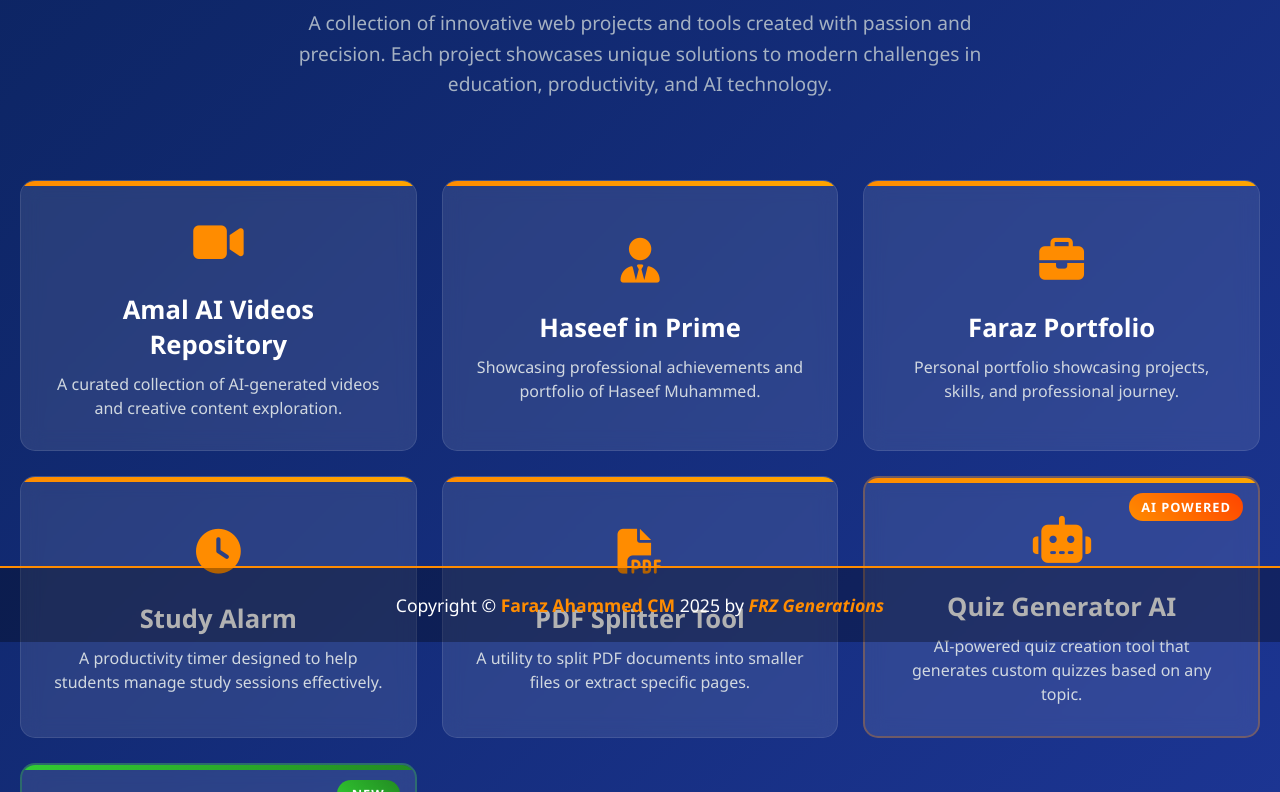
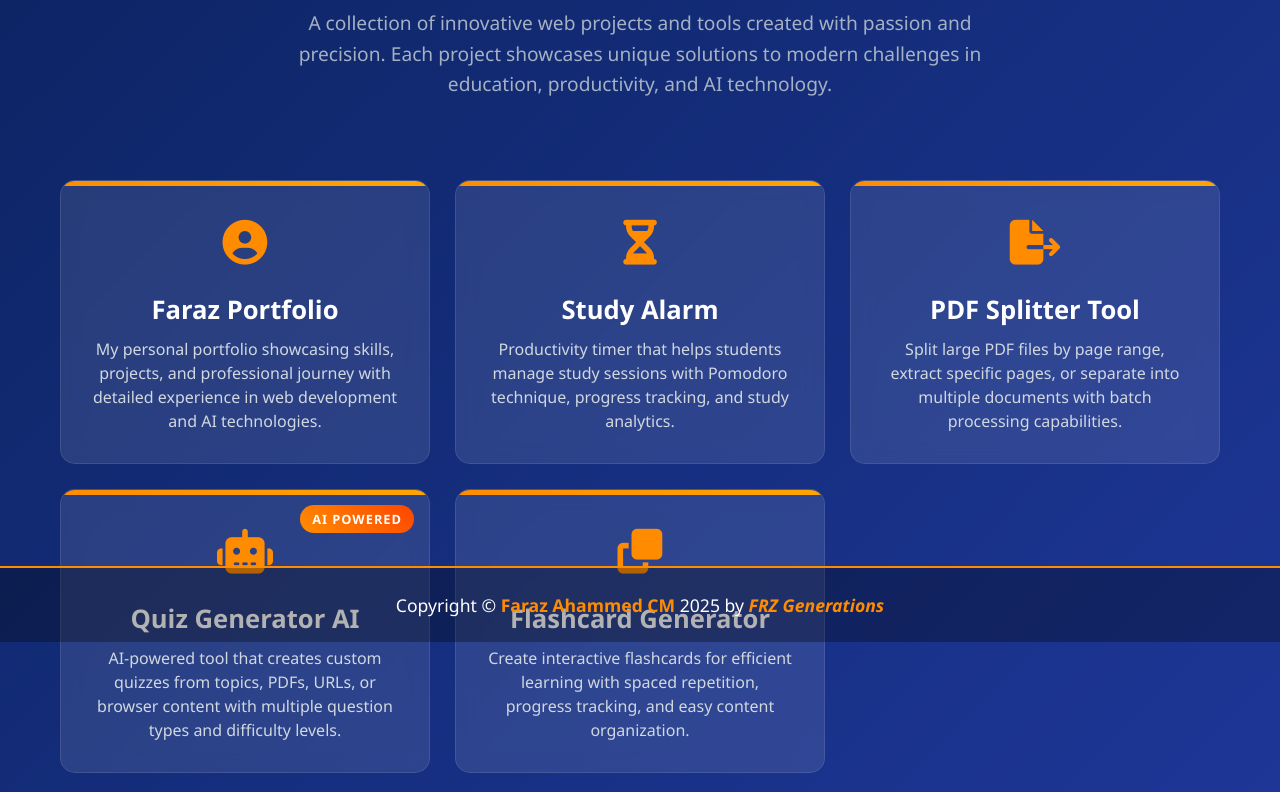
Before and after one commit to farazahammed/Generations, a plain HTML site: page Index.html in a window 1280 px wide. Shown: the part 158-950 px from the top of the page. Drawn offline with Linux system fonts and the light colour scheme.

Commit message:
Update Index.html

```diff
--- a/Index.html
+++ b/Index.html
@@ -17,11 +17,11 @@
             background: linear-gradient(135deg, #0c2461 0%, #1e3799 100%);
             color: #fff;
             min-height: 100vh;
-            padding-bottom: 80px; /* Space for footer */
+            padding-bottom: 80px;
         }
 
         .container {
-            max-width: 1300px;
+            max-width: 1200px;
             margin: 0 auto;
             padding: 20px;
         }
@@ -90,7 +90,7 @@
 
         .project-box:hover {
             transform: translateY(-10px);
-            box-shadow: 0 15px 30px rgba(0, 0, 0, 0.3);
+            box-shadow: 0 15px 30px rgba(255, 140, 0, 0.2);
             border-color: rgba(255, 140, 0, 0.5);
             background: rgba(255, 255, 255, 0.15);
         }
@@ -109,6 +109,7 @@
             font-size: 2.8rem;
             color: #ff8c00;
             margin-bottom: 20px;
+            transition: all 0.5s ease;
         }
 
         .project-title {
@@ -136,15 +137,9 @@
             z-index: 1;
         }
 
-        .project-box:hover .project-icon {
-            transform: scale(1.1);
-            transition: transform 0.3s ease;
-        }
-
         /* Special styling for Quiz Generator AI box */
         .quiz-box {
             position: relative;
-            border: 2px solid rgba(255, 140, 0, 0.3);
         }
 
         .quiz-box::after {
@@ -160,35 +155,6 @@
             font-weight: bold;
             text-transform: uppercase;
             letter-spacing: 1px;
-        }
-
-        /* Special styling for Flashcard Generator box */
-        .flashcard-box {
-            position: relative;
-            border: 2px solid rgba(50, 205, 50, 0.3);
-        }
-
-        .flashcard-box::after {
-            content: 'NEW';
-            position: absolute;
-            top: 15px;
-            right: 15px;
-            background: linear-gradient(45deg, #32cd32, #228b22);
-            color: white;
-            padding: 5px 15px;
-            border-radius: 20px;
-            font-size: 0.8rem;
-            font-weight: bold;
-            text-transform: uppercase;
-            letter-spacing: 1px;
-        }
-
-        .flashcard-box .project-icon {
-            color: #32cd32;
-        }
-
-        .flashcard-box::before {
-            background: linear-gradient(90deg, #32cd32, #228b22);
         }
 
         footer {
@@ -217,29 +183,77 @@
             font-style: italic;
         }
 
+        /* Animations */
         @keyframes fadeIn {
             from { opacity: 0; transform: translateY(-20px); }
             to { opacity: 1; transform: translateY(0); }
         }
 
-        @keyframes pulse {
+        @keyframes shake {
+            0%, 100% { transform: translateX(0); }
+            25% { transform: translateX(-5px); }
+            75% { transform: translateX(5px); }
+        }
+
+        @keyframes split {
+            0% { transform: translateX(0) scale(1); }
+            50% { transform: translateX(-10px) scale(0.9); }
+            100% { transform: translateX(10px) scale(0.9); }
+        }
+
+        @keyframes brainPulse {
             0% { transform: scale(1); }
-            50% { transform: scale(1.05); }
+            50% { transform: scale(1.1); }
             100% { transform: scale(1); }
         }
 
-        @keyframes flip {
+        @keyframes robotMove {
+            0% { transform: translateY(0) rotate(0); }
+            25% { transform: translateY(-5px) rotate(5deg); }
+            75% { transform: translateY(5px) rotate(-5deg); }
+            100% { transform: translateY(0) rotate(0); }
+        }
+
+        @keyframes cardFlip {
             0% { transform: rotateY(0); }
-            50% { transform: rotateY(90deg); }
+            50% { transform: rotateY(180deg); }
             100% { transform: rotateY(0); }
         }
 
-        .pulse {
-            animation: pulse 2s infinite;
+        @keyframes profileGrow {
+            0% { transform: scale(1); }
+            50% { transform: scale(1.2); }
+            100% { transform: scale(1); }
         }
 
-        .flip {
-            animation: flip 3s infinite;
+        /* Hover animations for icons */
+        .profile-icon:hover {
+            animation: profileGrow 0.8s ease-in-out;
+        }
+
+        .timer-icon:hover {
+            animation: shake 0.5s ease-in-out infinite;
+        }
+
+        .pdf-icon:hover {
+            animation: split 0.6s ease-in-out forwards;
+        }
+
+        .quiz-icon:hover {
+            animation: robotMove 1s ease-in-out infinite;
+        }
+
+        .flashcard-icon:hover {
+            animation: cardFlip 1s ease-in-out;
+        }
+
+        /* Icon colors - all orange theme */
+        .project-icon {
+            color: #ff8c00;
+        }
+
+        .project-box::before {
+            background: linear-gradient(90deg, #ff8c00, #ffa500);
         }
 
         @media (max-width: 768px) {
@@ -261,8 +275,7 @@
                 padding: 20px;
             }
 
-            .quiz-box::after,
-            .flashcard-box::after {
+            .quiz-box::after {
                 top: 10px;
                 right: 10px;
                 padding: 4px 8px;
@@ -279,73 +292,53 @@
         </header>
 
         <div class="projects-grid">
-            <!-- Amal AI Videos Repository -->
-            <div class="project-box">
-                <div class="project-icon">
-                    <i class="fas fa-video"></i>
-                </div>
-                <h3 class="project-title">Amal AI Videos Repository</h3>
-                <p class="project-description">A curated collection of AI-generated videos and creative content exploration.</p>
-                <a href="https://jr-shibu.netlify.app" class="project-link" target="_blank"></a>
-            </div>
-
-            <!-- Haseef in Prime -->
-            <div class="project-box">
-                <div class="project-icon">
-                    <i class="fas fa-user-tie"></i>
-                </div>
-                <h3 class="project-title">Haseef in Prime</h3>
-                <p class="project-description">Showcasing professional achievements and portfolio of Haseef Muhammed.</p>
-                <a href="https://haseefmuhammedpc.netlify.app" class="project-link" target="_blank"></a>
-            </div>
-
             <!-- Faraz Portfolio -->
             <div class="project-box">
-                <div class="project-icon">
-                    <i class="fas fa-briefcase"></i>
+                <div class="project-icon profile-icon">
+                    <i class="fas fa-user-circle"></i>
                 </div>
                 <h3 class="project-title">Faraz Portfolio</h3>
-                <p class="project-description">Personal portfolio showcasing projects, skills, and professional journey.</p>
+                <p class="project-description">My personal portfolio showcasing skills, projects, and professional journey with detailed experience in web development and AI technologies.</p>
                 <a href="https://farazahammedcm.netlify.app" class="project-link" target="_blank"></a>
             </div>
 
             <!-- Study Alarm -->
             <div class="project-box">
-                <div class="project-icon">
-                    <i class="fas fa-clock"></i>
+                <div class="project-icon timer-icon">
+                    <i class="fas fa-hourglass-half"></i>
                 </div>
                 <h3 class="project-title">Study Alarm</h3>
-                <p class="project-description">A productivity timer designed to help students manage study sessions effectively.</p>
+                <p class="project-description">Productivity timer that helps students manage study sessions with Pomodoro technique, progress tracking, and study analytics.</p>
                 <a href="https://frz-timer.netlify.app" class="project-link" target="_blank"></a>
             </div>
 
             <!-- PDF Splitter -->
             <div class="project-box">
-                <div class="project-icon">
-                    <i class="fas fa-file-pdf"></i>
+                <div class="project-icon pdf-icon">
+                    <i class="fas fa-file-export"></i>
                 </div>
                 <h3 class="project-title">PDF Splitter Tool</h3>
-                <p class="project-description">A utility to split PDF documents into smaller files or extract specific pages.</p>
+                <p class="project-description">Split large PDF files by page range, extract specific pages, or separate into multiple documents with batch processing capabilities.</p>
                 <a href="https://frz-pdf-splitter.netlify.app" class="project-link" target="_blank"></a>
             </div>
 
             <!-- Quiz Generator AI -->
             <div class="project-box quiz-box">
-                <div class="project-icon pulse">
+                <div class="project-icon quiz-icon">
                     <i class="fas fa-robot"></i>
                 </div>
                 <h3 class="project-title">Quiz Generator AI</h3>
-                <p class="project-description">AI-powered quiz creation tool that generates custom quizzes based on any topic.</p>
+                <p class="project-description">AI-powered tool that creates custom quizzes from topics, PDFs, URLs, or browser content with multiple question types and difficulty levels.</p>
                 <a href="https://frz-quiz-generator.netlify.app" class="project-link" target="_blank"></a>
             </div>
 
             <!-- Flashcard Generator -->
-            <div class="project-box flashcard-box">
-                <div class="project-icon flip">
-                    <i class="fas fa-layer-group"></i>
+            <div class="project-box">
+                <div class="project-icon flashcard-icon">
+                    <i class="fas fa-clone"></i>
                 </div>
                 <h3 class="project-title">Flashcard Generator</h3>
-                <p class="project-description">Create interactive flashcards for effective learning and memory retention.</p>
+                <p class="project-description">Create interactive flashcards for efficient learning with spaced repetition, progress tracking, and easy content organization.</p>
                 <a href="https://frz-flashcard-generator.netlify.app" class="project-link" target="_blank"></a>
             </div>
         </div>
@@ -365,9 +358,7 @@
                 const ripple = document.createElement('div');
                 ripple.style.position = 'absolute';
                 ripple.style.borderRadius = '50%';
-                ripple.style.backgroundColor = this.classList.contains('flashcard-box')
-                    ? 'rgba(50, 205, 50, 0.3)'
-                    : 'rgba(255, 140, 0, 0.3)';
+                ripple.style.backgroundColor = 'rgba(255, 140, 0, 0.3)';
                 ripple.style.width = '0px';
                 ripple.style.height = '0px';
                 ripple.style.left = '50%';
@@ -396,41 +387,31 @@
         `;
         document.head.appendChild(style);
 
-        // Add subtle hover effect for quiz box
-        const quizBox = document.querySelector('.quiz-box');
-        if (quizBox) {
-            quizBox.addEventListener('mouseenter', function() {
+        // Enhance hover effects for all boxes
+        document.querySelectorAll('.project-box').forEach(box => {
+            box.addEventListener('mouseenter', function() {
                 this.style.boxShadow = '0 15px 30px rgba(255, 140, 0, 0.3)';
             });
 
-            quizBox.addEventListener('mouseleave', function() {
+            box.addEventListener('mouseleave', function() {
                 this.style.boxShadow = '0 15px 30px rgba(0, 0, 0, 0.3)';
             });
-        }
+        });
 
-        // Add subtle hover effect for flashcard box
-        const flashcardBox = document.querySelector('.flashcard-box');
-        if (flashcardBox) {
-            flashcardBox.addEventListener('mouseenter', function() {
-                this.style.boxShadow = '0 15px 30px rgba(50, 205, 50, 0.3)';
+        // Enhanced icon hover animations
+        const icons = document.querySelectorAll('.project-icon');
+        icons.forEach(icon => {
+            icon.addEventListener('mouseenter', function() {
+                // Add glow effect
+                this.style.textShadow = '0 0 15px rgba(255, 140, 0, 0.7)';
+                this.style.color = '#ffa500';
             });
 
-            flashcardBox.addEventListener('mouseleave', function() {
-                this.style.boxShadow = '0 15px 30px rgba(0, 0, 0, 0.3)';
+            icon.addEventListener('mouseleave', function() {
+                this.style.textShadow = 'none';
+                this.style.color = '#ff8c00';
             });
-        }
-
-        // Add interactive card flip animation on flashcard box
-        const flashcardIcon = document.querySelector('.flashcard-box .project-icon');
-        if (flashcardIcon) {
-            flashcardIcon.addEventListener('mouseenter', function() {
-                this.style.animation = 'flip 1.5s infinite';
-            });
-
-            flashcardIcon.addEventListener('mouseleave', function() {
-                this.style.animation = 'flip 3s infinite';
-            });
-        }
+        });
     </script>
 </body>
 </html>
```
